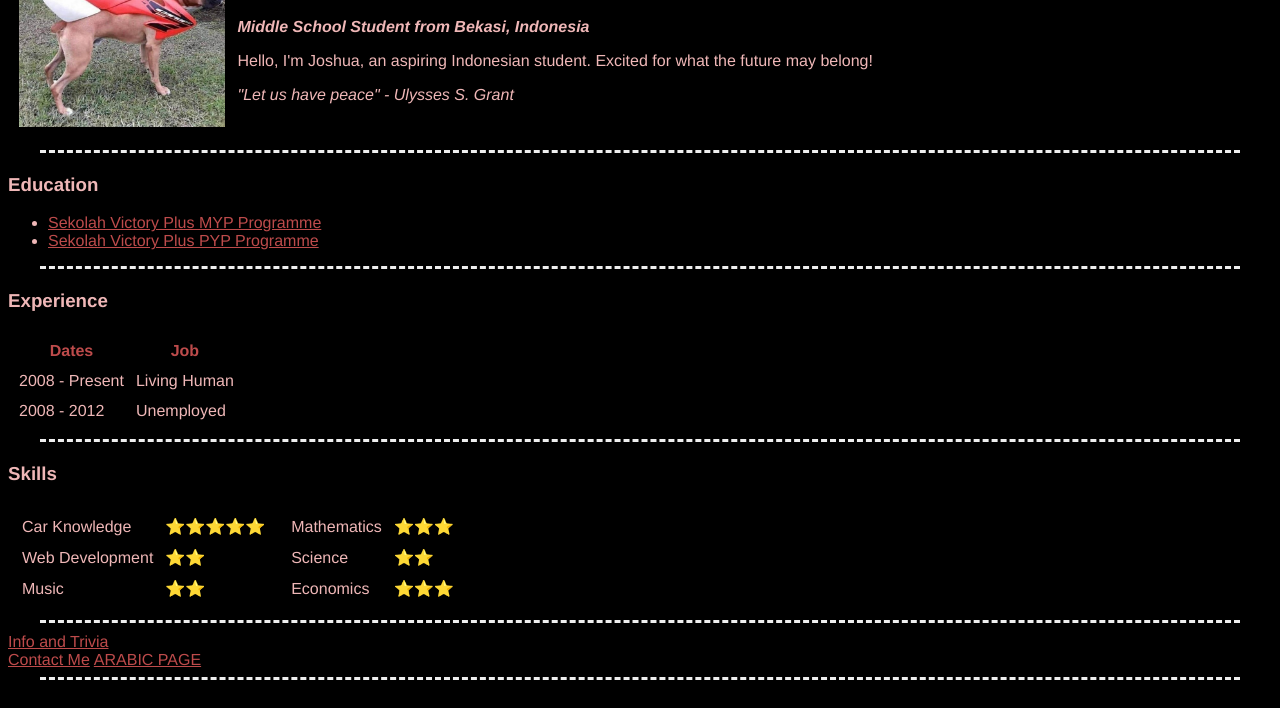
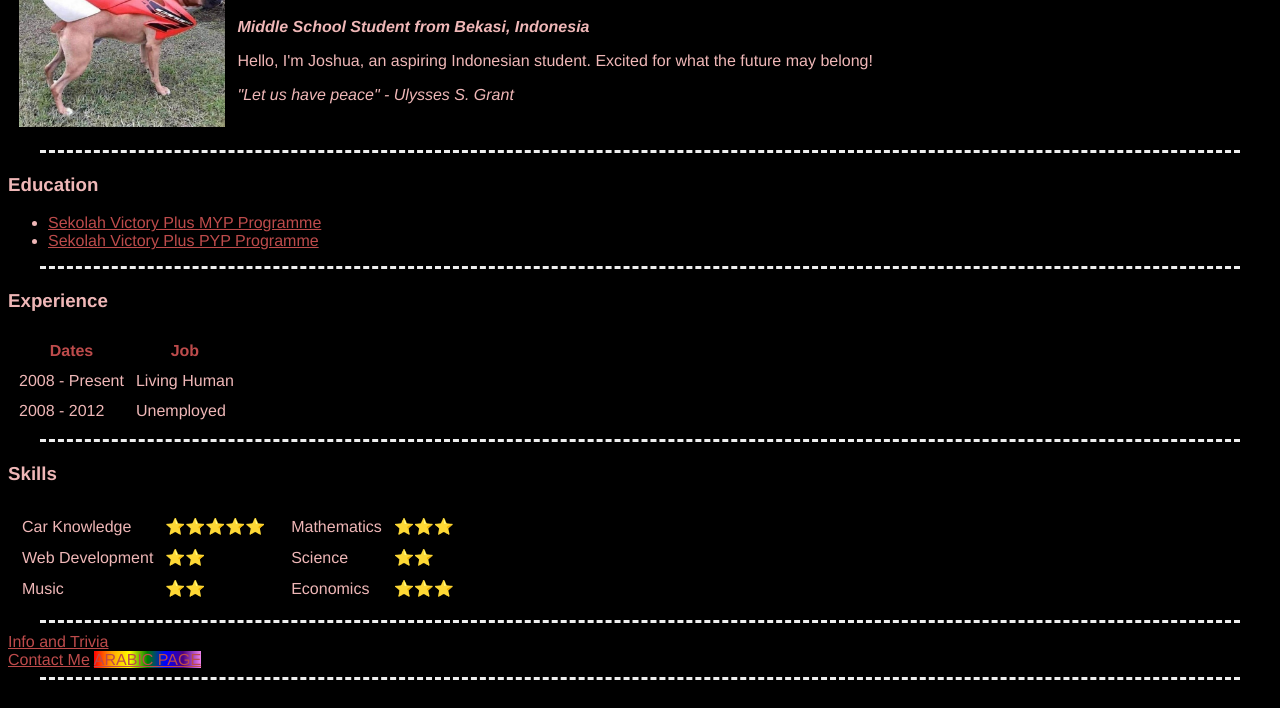
Before and after one commit to Monsieur-Fresh/cv, a plain HTML site: page index.html in a window 1280 px wide. Shown: the part 92-800 px from the top of the page. Drawn offline with Linux system fonts and the light colour scheme.

Commit message:
RAINBOWS

```diff
--- a/styles.css
+++ b/styles.css
@@ -55,3 +55,7 @@ a {
     font-family: 'Franklin Gothic Medium';
     color: #BD4B4B;
 }
+
+.rainbow {
+  background-image: linear-gradient(to left, violet, indigo, blue, green, yellow, orange, red);
+}
```
